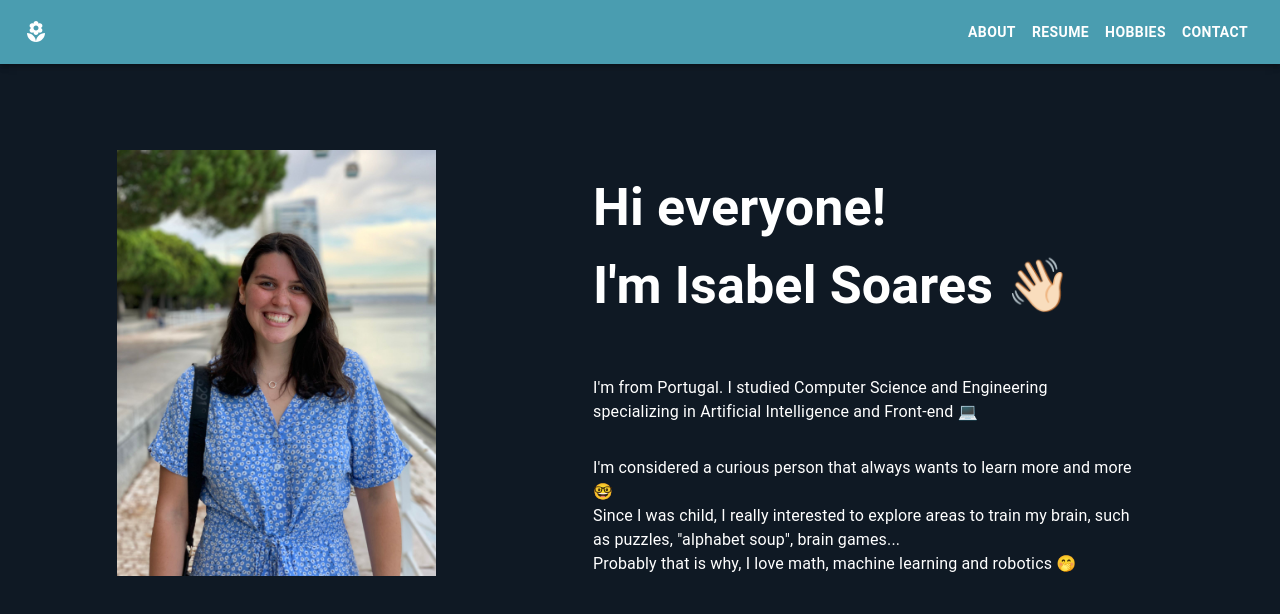
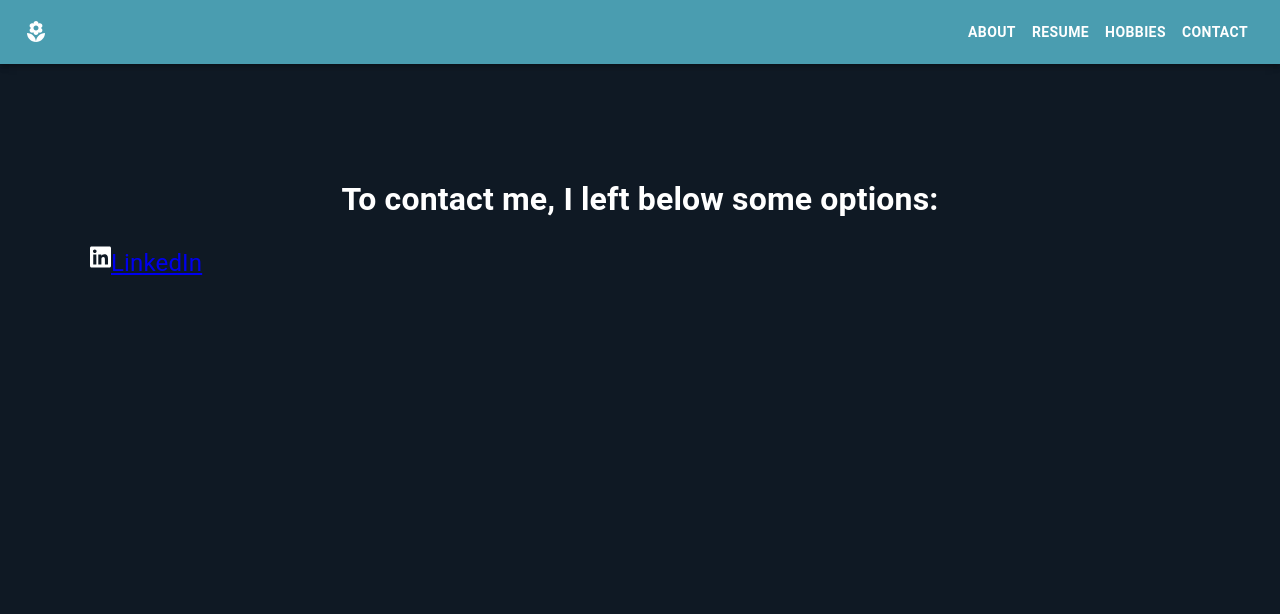
Before and after one commit to isabelSoares/myWebSite, a React (Create React App) app in the folder ts-app/: page /contact in a window 1280 px wide. Shown: the top 614 px of the page. Built offline with nearby package versions, Linux system fonts and the light colour scheme.

Commit message:
Started the ContactMe page!

```diff
--- a/ts-app/package.json
+++ b/ts-app/package.json
@@ -5,6 +5,10 @@
   "dependencies": {
     "@emotion/react": "^11.11.1",
     "@emotion/styled": "^11.11.0",
+    "@fortawesome/fontawesome-free": "^6.4.2",
+    "@fortawesome/free-brands-svg-icons": "^6.4.2",
+    "@fortawesome/free-solid-svg-icons": "^6.4.2",
+    "@fortawesome/react-fontawesome": "^0.2.0",
     "@mui/icons-material": "^5.14.8",
     "@mui/material": "^5.14.8",
     "@mui/styled-engine-sc": "^5.14.8",
@@ -17,6 +21,7 @@
     "@types/react-dom": "^18.2.7",
     "react": "^18.2.0",
     "react-dom": "^18.2.0",
+    "react-router-dom": "^6.16.0",
     "react-scripts": "5.0.1",
     "sass": "^1.67.0",
     "styled-components": "^5.3.11",
--- a/ts-app/src/App.tsx
+++ b/ts-app/src/App.tsx
@@ -1,7 +1,9 @@
 import React from 'react';
 import './App.scss';
+import { BrowserRouter as Router, Routes, Route } from 'react-router-dom';
 import { TopBar } from './components/top-bar/TopBar';
 import { AboutMe } from './components/about-me/AboutMe';
+import { ContactMe } from './components/contact-me/ContactMe';
 import { CssBaseline, ThemeProvider, createTheme } from '@mui/material';
 
 const darkTheme = createTheme({
@@ -22,10 +24,15 @@ function App() {
   return (
     <div className="App">
       <ThemeProvider theme={darkTheme}>
-        <CssBaseline />
+      <CssBaseline />
+      <Router>
         <TopBar/>
-        <AboutMe/>
-      </ThemeProvider>
+        <Routes>
+          <Route path="/" element={<AboutMe />} />
+          <Route path="/contact" element={<ContactMe />} />
+        </Routes>
+      </Router>
+    </ThemeProvider>
     </div>
   );
 }
--- /dev/null
+++ b/ts-app/src/components/contact-me/ContactMe.scss
@@ -0,0 +1,39 @@
+.contact-me{
+    display: flex;
+    flex-direction: column;
+    color: white;
+    align-items: center;
+    justify-content: center;
+    max-width: 100%;
+    padding: 90px;
+
+    h1 {
+        width: 100%;
+        text-align: center;
+    }
+    .contact-me-linkedin{
+        display: flex;
+        flex-direction: row;
+        align-items: flex-start;
+        justify-content: flex-start;
+        width: 100%;
+        font-size: x-large;
+    }
+}
+
+
+.contact-me-text{
+    display: flex;
+    flex-direction: column;
+    color: white;
+    align-items: flex-start;
+    justify-content: flex-start;
+    max-width: 50%;
+
+    p {
+        width: 95%;
+        text-align: left;
+        font-size: medium;
+    }
+
+}
--- /dev/null
+++ b/ts-app/src/components/contact-me/ContactMe.tsx
@@ -0,0 +1,24 @@
+import React from 'react';
+import './ContactMe.scss';
+
+import { FontAwesomeIcon } from '@fortawesome/react-fontawesome';
+import {faLinkedin} from '@fortawesome/free-brands-svg-icons';
+
+interface IProps {}
+
+export const ContactMe = (props: IProps) => {
+    return(
+        <div className='contact-me'>
+            <h1>
+                To contact me, I left below some options:
+            </h1>
+            <div className='contact-me-linkedin'>
+                <FontAwesomeIcon icon={faLinkedin} />
+                <a href="https://www.linkedin.com/in/isabel-soares-58116b1a4?original_referer=https%3A%2F%2Fgithub.com%2F">
+                    LinkedIn
+                </a>
+            </div>
+        </div>
+
+    )
+}
--- a/ts-app/src/components/top-bar/TopBar.tsx
+++ b/ts-app/src/components/top-bar/TopBar.tsx
@@ -1,20 +1,27 @@
 import React from 'react';
 import AppBar from '@mui/material/AppBar';
+import LocalFloristSharpIcon from '@mui/icons-material/LocalFloristSharp';
+import { Box, Button, Container,Toolbar } from '@mui/material';
+import { Link, useNavigate } from 'react-router-dom';
+
 import './TopBar.scss';
-import LocalFloristSharpIcon from '@mui/icons-material/LocalFloristSharp';
-import { Box, Button, Container,Toolbar, Typography } from '@mui/material';
-
 
 interface IProps {}
 
 const pages = ['About', 'Resume', 'Hobbies', 'Contact'];
 
 export const TopBar = (props: IProps) => {
+    const navigate = useNavigate();
+
     const [anchorElNav, setAnchorElNav] = React.useState<null | HTMLElement>(null);
 
     const handleCloseNavMenu = () => {
         setAnchorElNav(null);
     };
+
+    const constHandleButtonClick = () => {
+        navigate('/contact');
+    }
 
     return (
         <AppBar position="static" className="top-bar">
@@ -31,7 +38,7 @@ export const TopBar = (props: IProps) => {
                                 <Button
                                     className='top-bar-button'
                                     key={page}
-                                onClick={handleCloseNavMenu}
+                                    onClick={constHandleButtonClick}
                                 >
                                     {page}
                                 </Button>
```
Also changed, not shown: 2 other files (tests, documents, lock files or other folders). Lines whose indentation alone changed are shown as unchanged.
